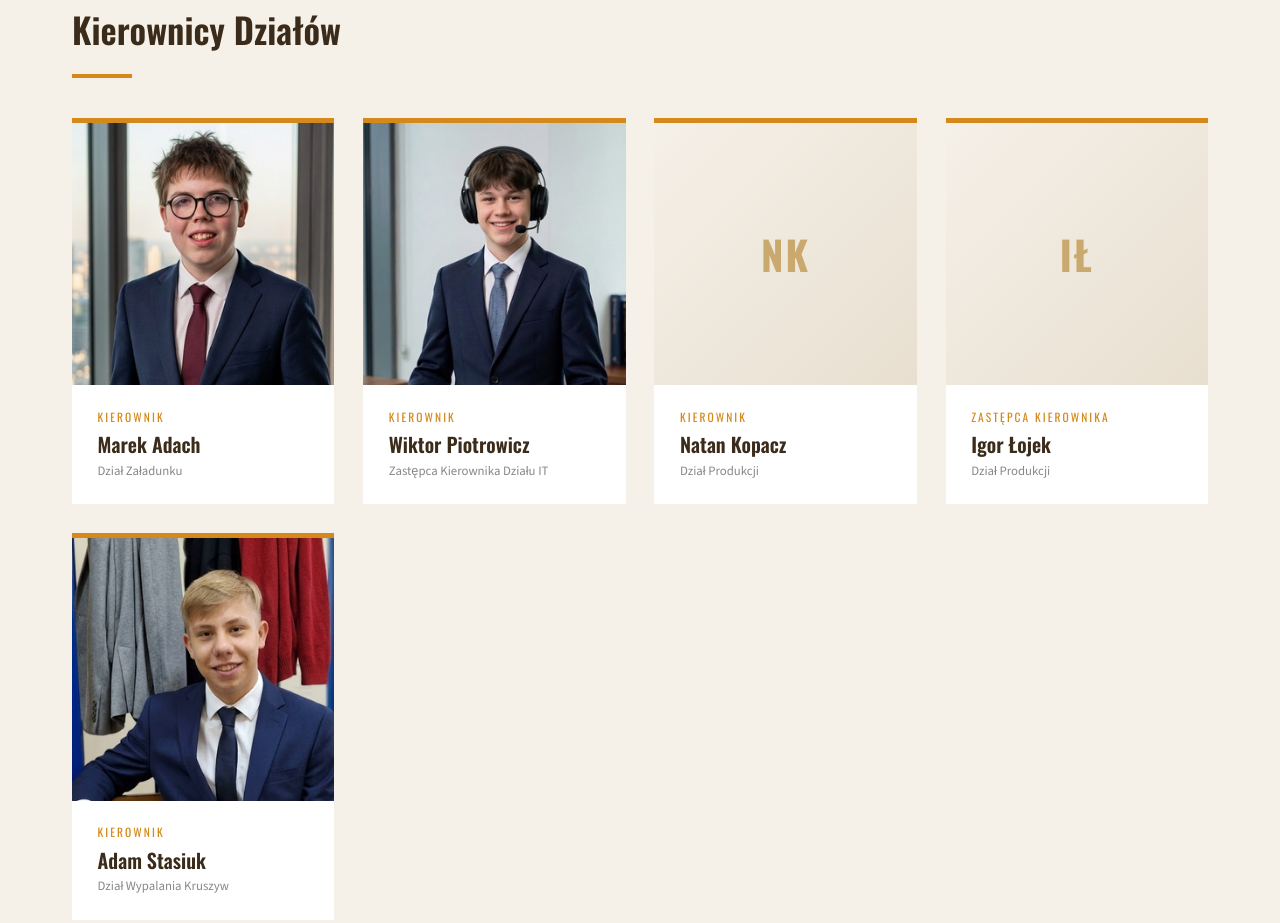
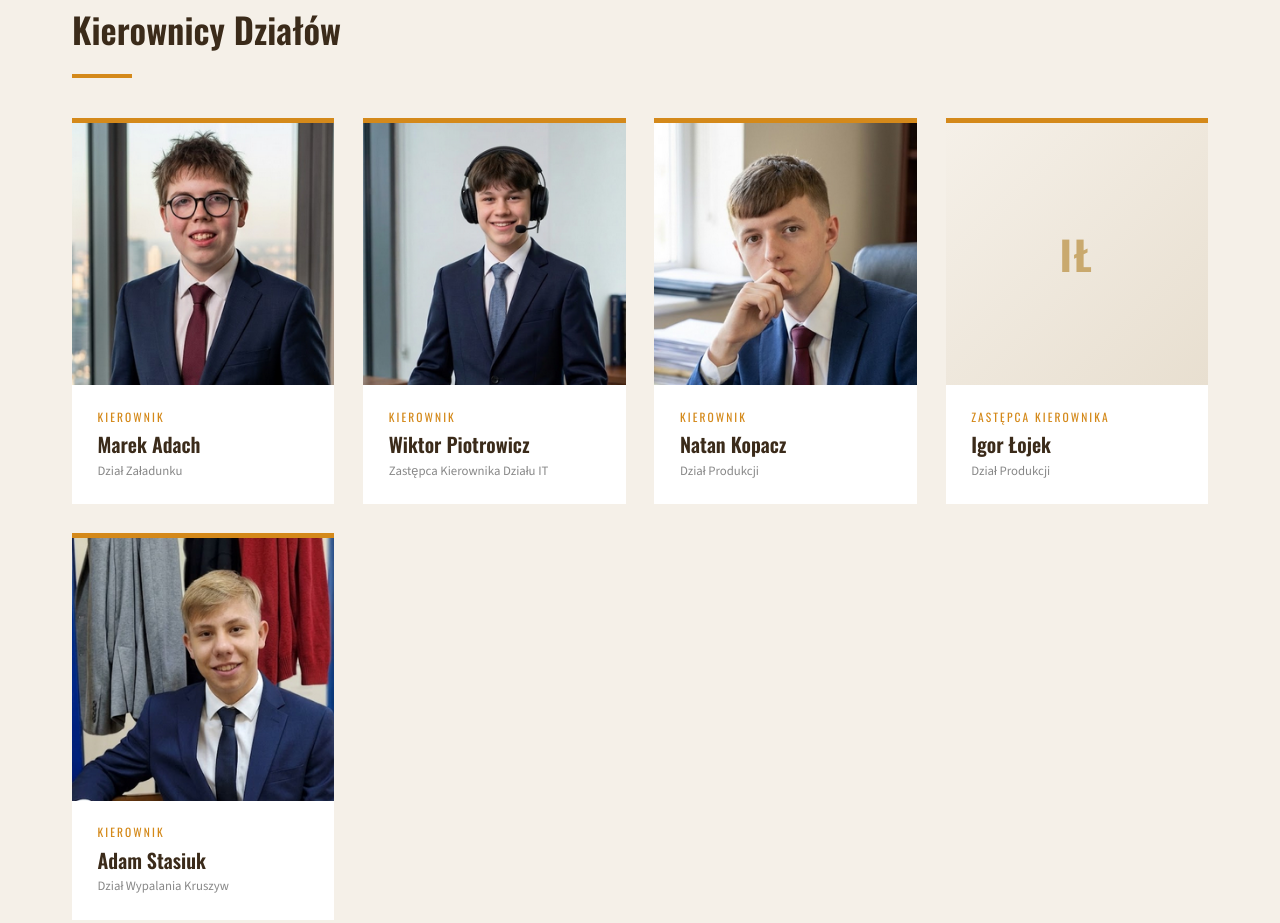
Before and after one commit to kajzerrw/strona1, a plain HTML site: page kadra.html in a window 1280 px wide. Shown: the part 1098-2021 px from the top of the page. Drawn offline with nearby package versions, Linux system fonts and the light colour scheme.

Commit message:
Update kadra.html

```diff
--- a/kadra.html
+++ b/kadra.html
@@ -375,8 +375,7 @@
     </div>
 
     <div class="kierownik-card fade-in">
-      <!-- Zamień na <img src="zdjecia/natan-kopacz.jpg" class="card-photo" alt="Natan Kopacz"> -->
-      <div class="card-photo-placeholder" style="font-size:2.5rem;">NK</div>
+      <img src="zdjecia/natan.png" class="card-photo" alt="Natan Kopacz">
       <div class="card-body">
         <p class="card-role">Kierownik</p>
         <p class="card-name">Natan Kopacz</p>
```
